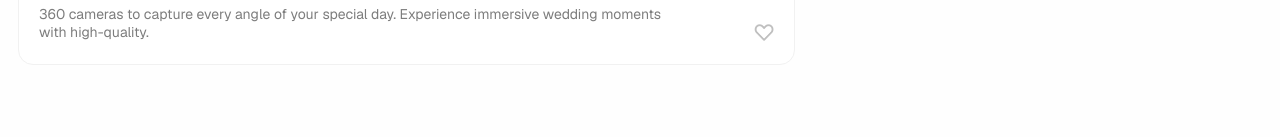
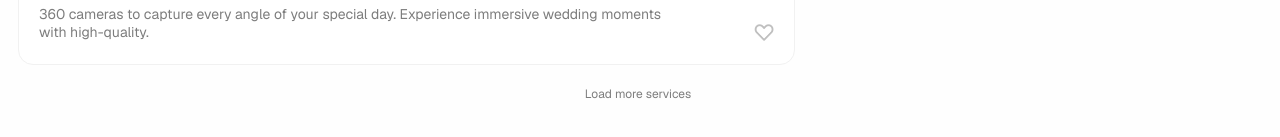
Before and after one commit to sb-haz/mwm-frontend, a Next.js app: page /marketplace in a window 1280 px wide. Shown: the part 1237-1374 px from the top of the page. Built offline with nearby package versions, Linux system fonts and the light colour scheme.

Commit message:
chore: Add "Load more services" tag to marketplace page

```diff
--- a/app/marketplace/page.tsx
+++ b/app/marketplace/page.tsx
@@ -119,6 +119,10 @@ export default async function Marketplace() {
                 </Link>
             </div>
 
+            <div className="center-items margin-top-5">
+                <p className="tag text-grey">Load more services</p>
+            </div>
+
             {/* Empty space */}
             <div className="empty-space"></div>
 
--- a/app/styles/home.css
+++ b/app/styles/home.css
@@ -23,7 +23,7 @@
     width: 12px;
     position: absolute;
     opacity: 100%;
-    right: 245px;
+    right: 240px;
     top: -15px;
 }
 
```
